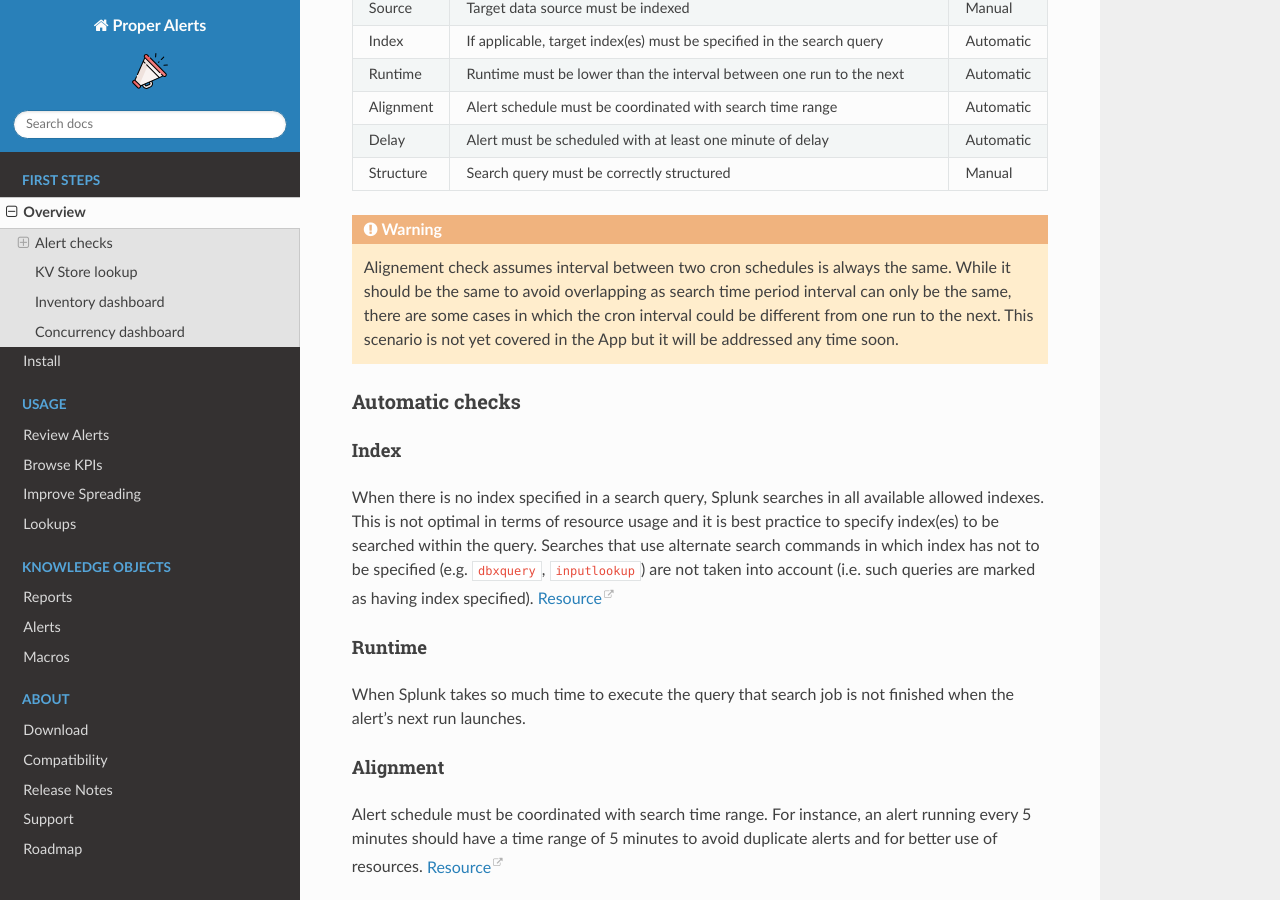
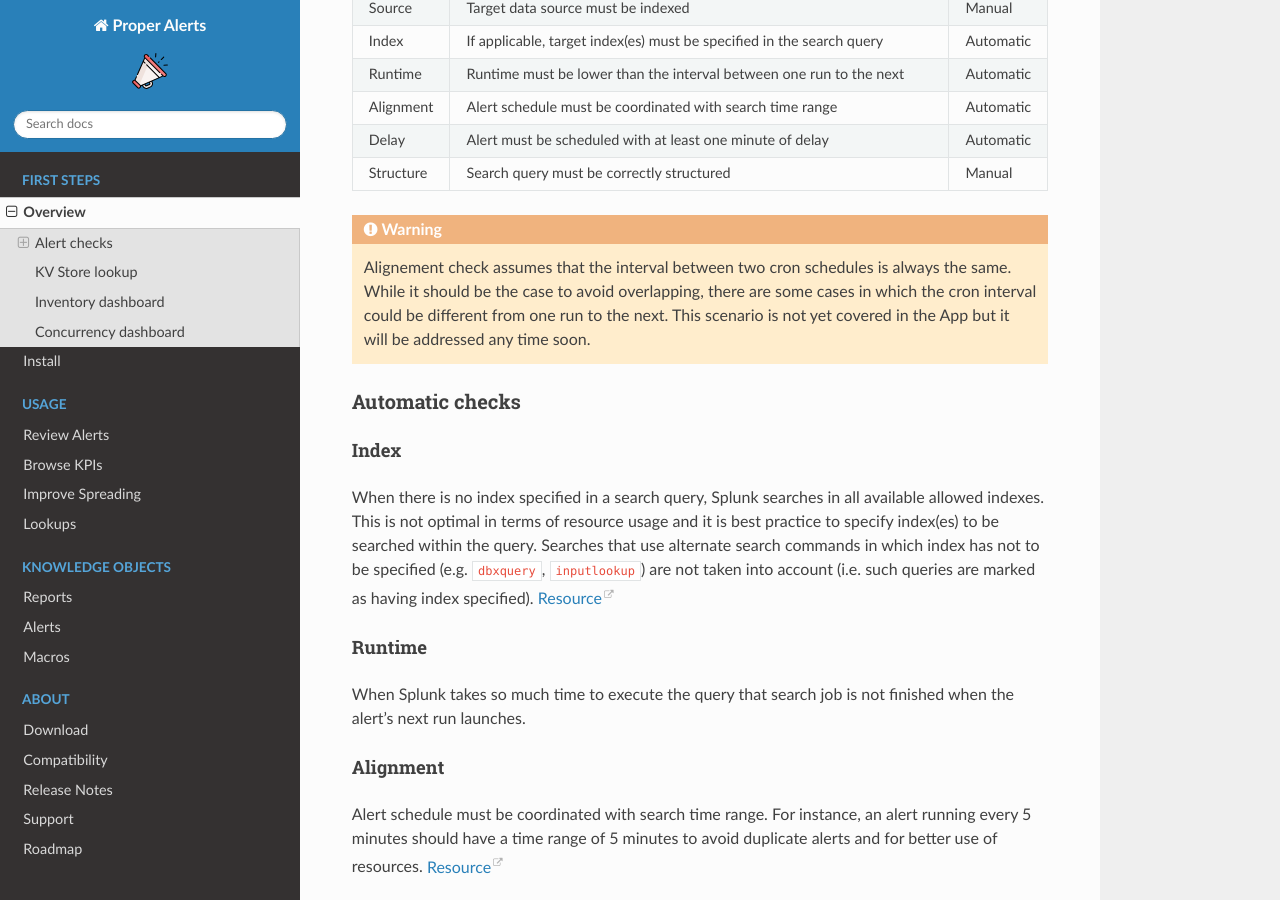
Before and after one commit to a-l-h/splunk-app-proper-alerts, a Sphinx documentation site: the page built from doc/overview.rst, in a window 1280 px wide and 900 px high, scrolled down 377 px. Built offline with Sphinx 7.4.7 and the Read the Docs theme 2.0.0, drawn with Linux system fonts in a browser that asks for light colours.

Commit message:
Update overview.rst

```diff
--- a/doc/overview.rst
+++ b/doc/overview.rst
@@ -36,11 +36,10 @@
 
 .. warning::
 
-    Alignement check assumes interval between two cron schedules is always the same.
-    While it should be the same to avoid overlapping as search time period interval
-    can only be the same, there are some cases in which the cron interval could be
-    different from one run to the next. This scenario is not yet covered in the App
-    but it will be addressed any time soon.
+    Alignement check assumes that the interval between two cron schedules is always the same.
+    While it should be the case to avoid overlapping, there are some cases in which the cron
+    interval could be different from one run to the next. This scenario is not yet covered in
+    the App but it will be addressed any time soon.
 
 Automatic checks
 ++++++++++++++++
```
